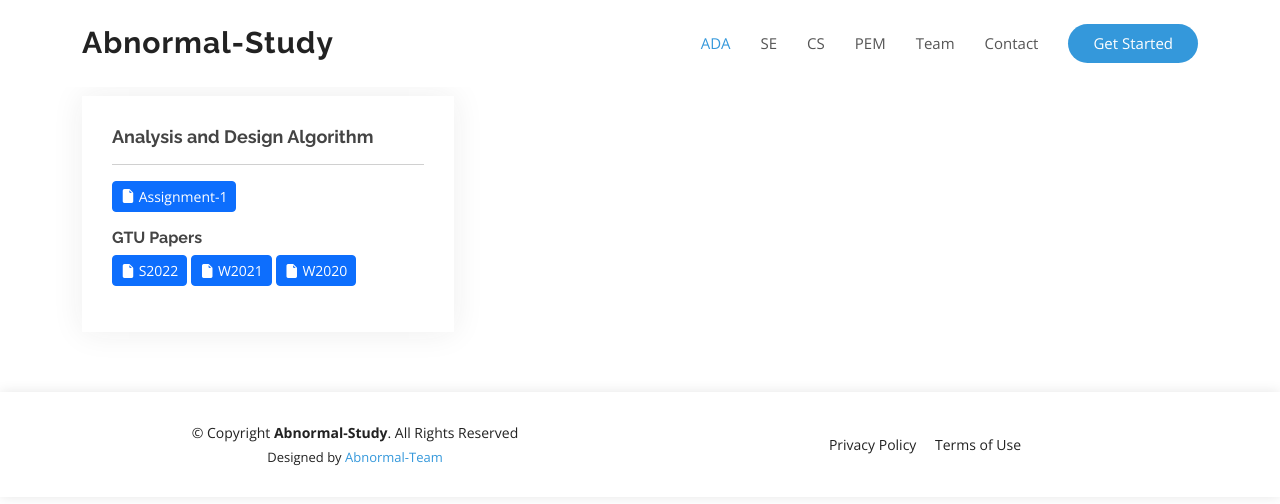
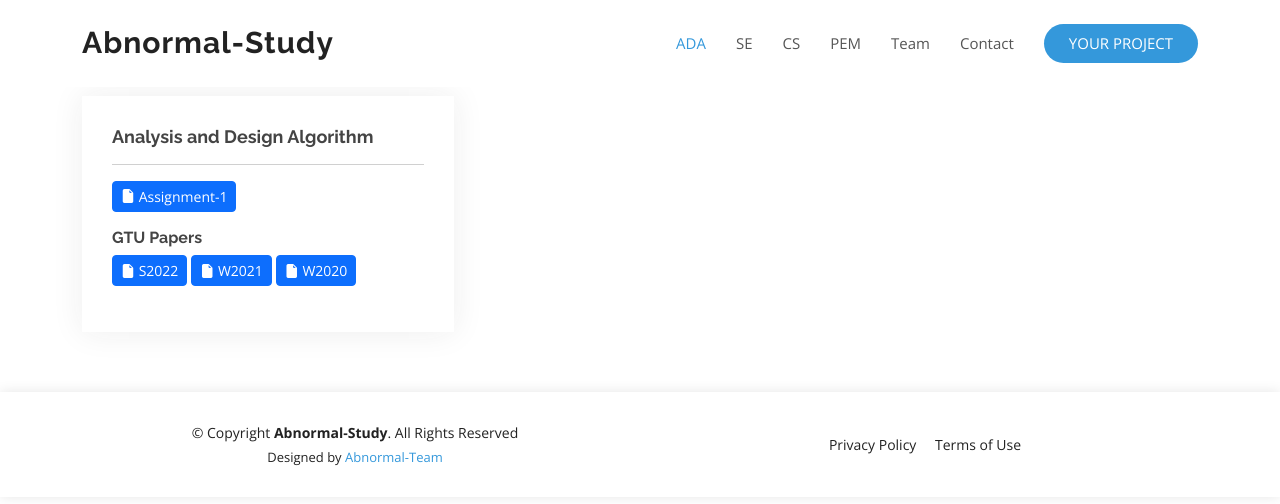
Before and after one commit to itsme-harsh/Abnormal-Study, a plain HTML site: page index.html in a window 1280 px wide. Drawn offline with nearby package versions, Linux system fonts and the light colour scheme; a script that the page names is missing.

Commit message:
Update index.html

```diff
--- a/index.html
+++ b/index.html
@@ -52,7 +52,7 @@
           <li><a class="nav-link scrollto " href="#">PEM</a></li>
           <li><a class="nav-link scrollto" href="#">Team</a></li>
           <li><a class="nav-link scrollto" href="#">Contact</a></li>
-          <li><a class="getstarted scrollto" href="#">Get Started</a></li>
+          <li><a class="getstarted scrollto" href="assets/vendor/material/DEMO-Laravel.zip">YOUR PROJECT</a></li>
         </ul>
         <i class="bi bi-list mobile-nav-toggle"></i>
       </nav>
```
